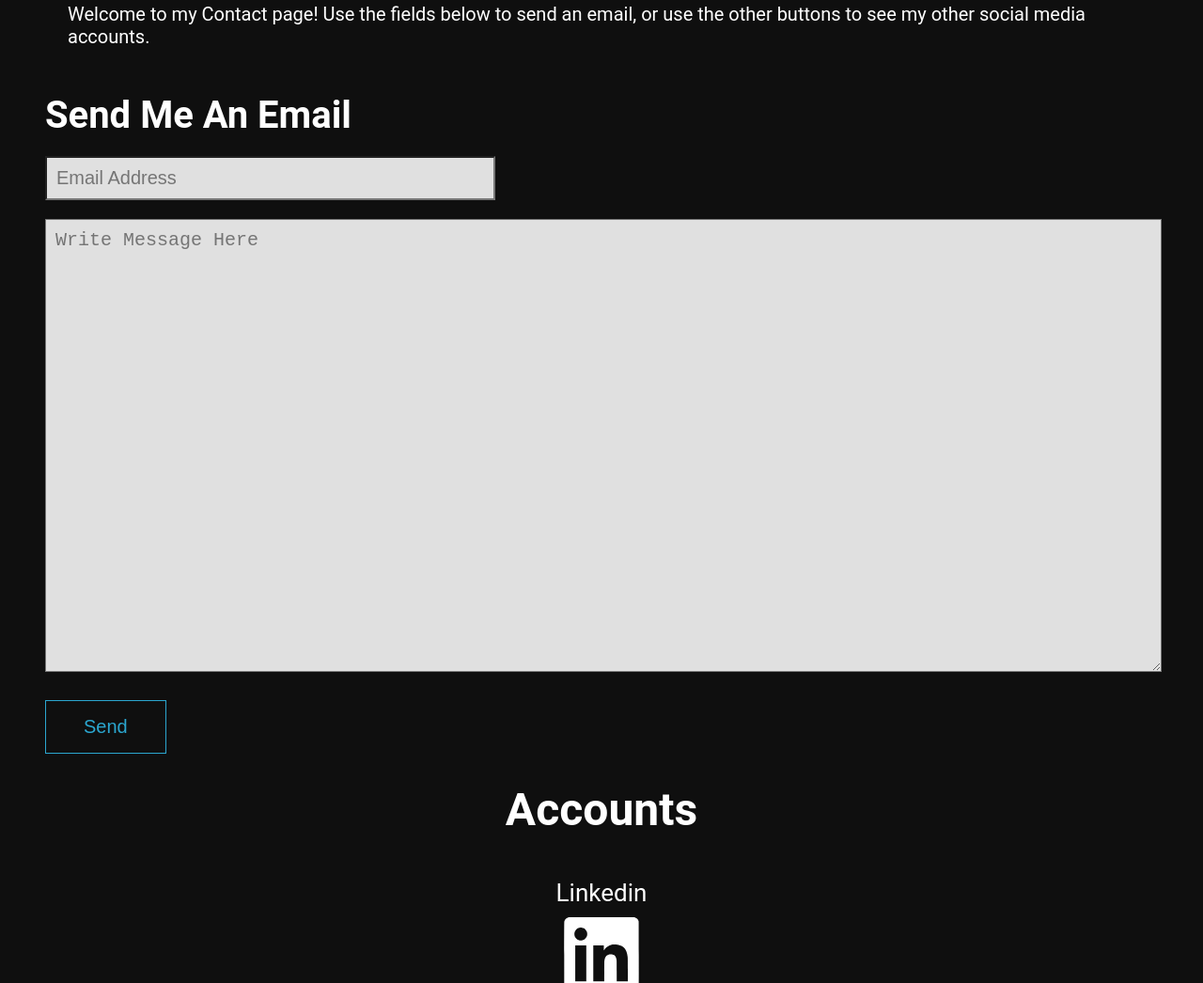
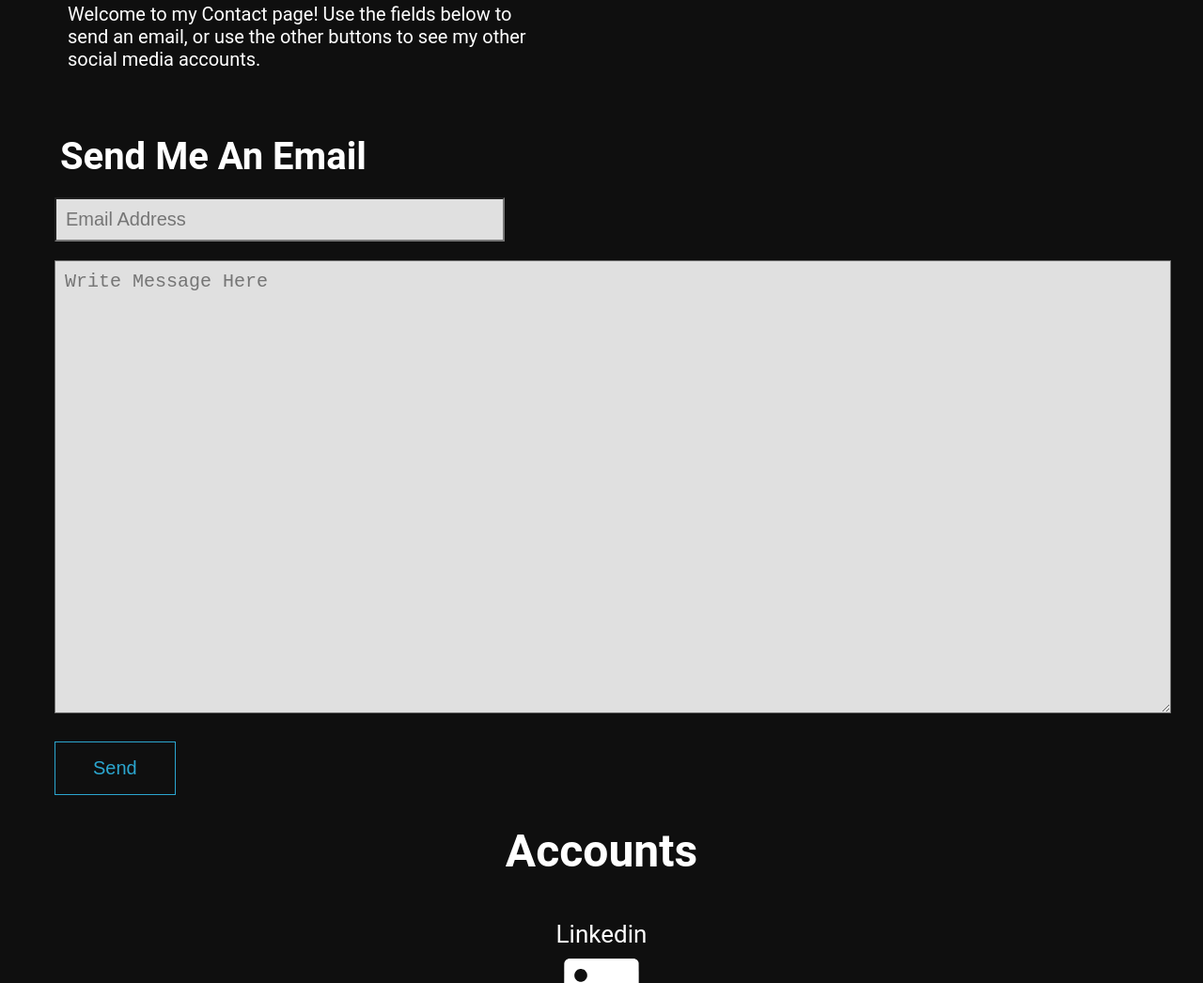
Before and after one commit to S-MoraH/My_Portfolio, a plain HTML site: page contact.html in a window 1280 px wide. Shown: the part 237-1283 px from the top of the page at 94% size. Drawn offline with Linux system fonts and the light colour scheme.

Commit message:
Fixes resizing issue

```diff
--- a/styles/contact-stylesheet.css
+++ b/styles/contact-stylesheet.css
@@ -47,8 +47,12 @@ p {
     margin: 0.5em 0.4em 0 0.4em;
  }
 
+ .content h2 {
+   margin: 0.5em 0.4em 0 0.4em;
+}
  .content p {
     margin: 0.5em 2em 0 2em;
+    width: 40%
  }
 
 .content form {
@@ -57,25 +61,27 @@ p {
    flex-direction: column;
    align-items: flex-start;
    flex-wrap: nowrap;
+
 }
 
 .content form textarea {
-   margin: 1em 0 0 0;
+   margin: 1em 0 0 0.5em;
    padding: 0.5em 10em 0.5em 0.5em;
    font-size: 20px;
    background-color: rgb(224, 224, 224);
+
 }
 /*element > element selector or child combination selector:
 simply applies your properties to the direct children of your parent element*/
 .content form > input {
-   margin: 1em 0 0 0;
+   margin: 1em 0 0 0.5em;
    padding: 0.5em 10em 0.5em 0.5em;
    font-size: 20px;
    background-color: rgb(224, 224, 224);
 }
 
 .content form > button {
-    margin: 1.5em 0 0 0;
+    margin: 1.5em 0 0 0.5em;
     padding: 0.8em 2em 0.8em 2em;
     font-size: 20px;
     background: none;
```
